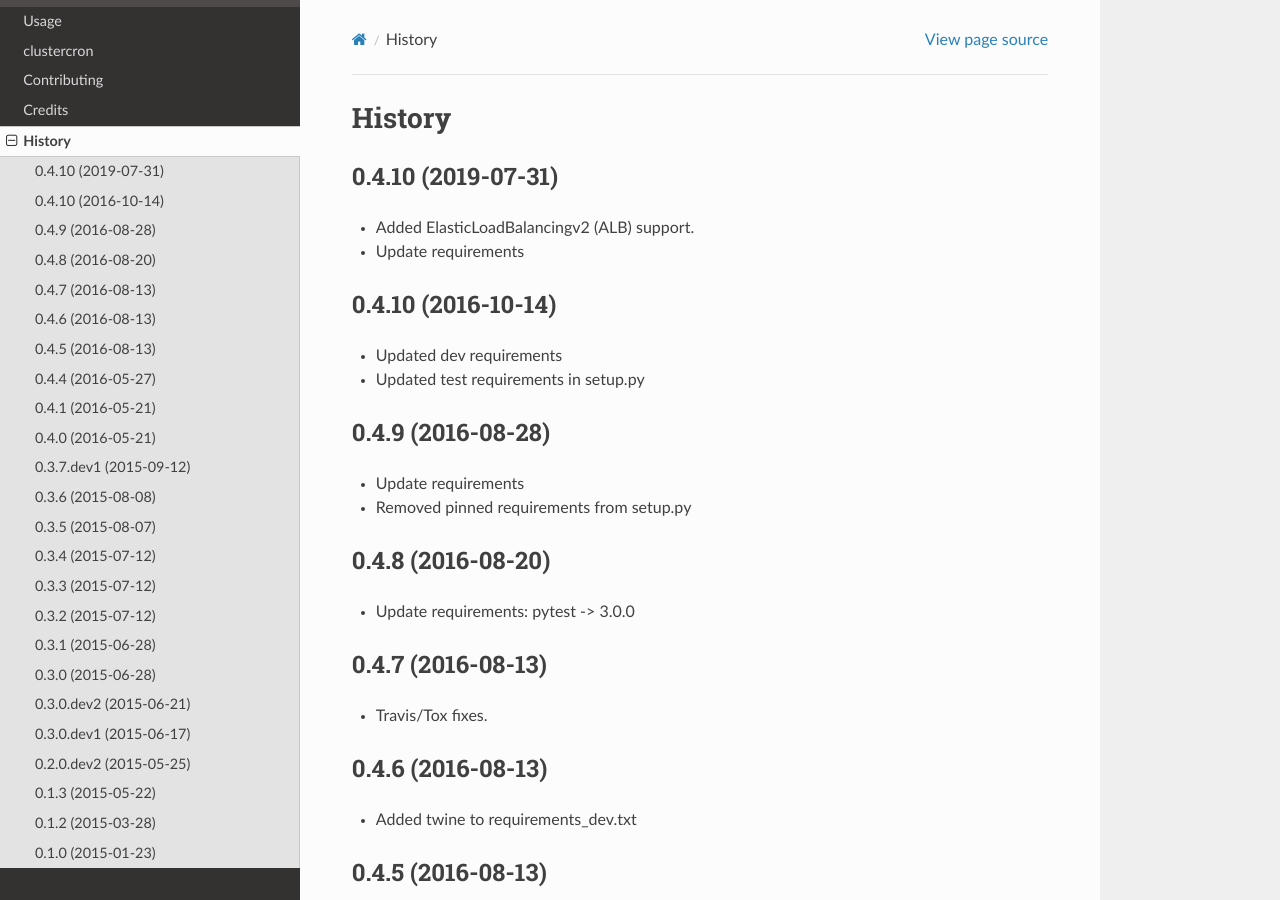
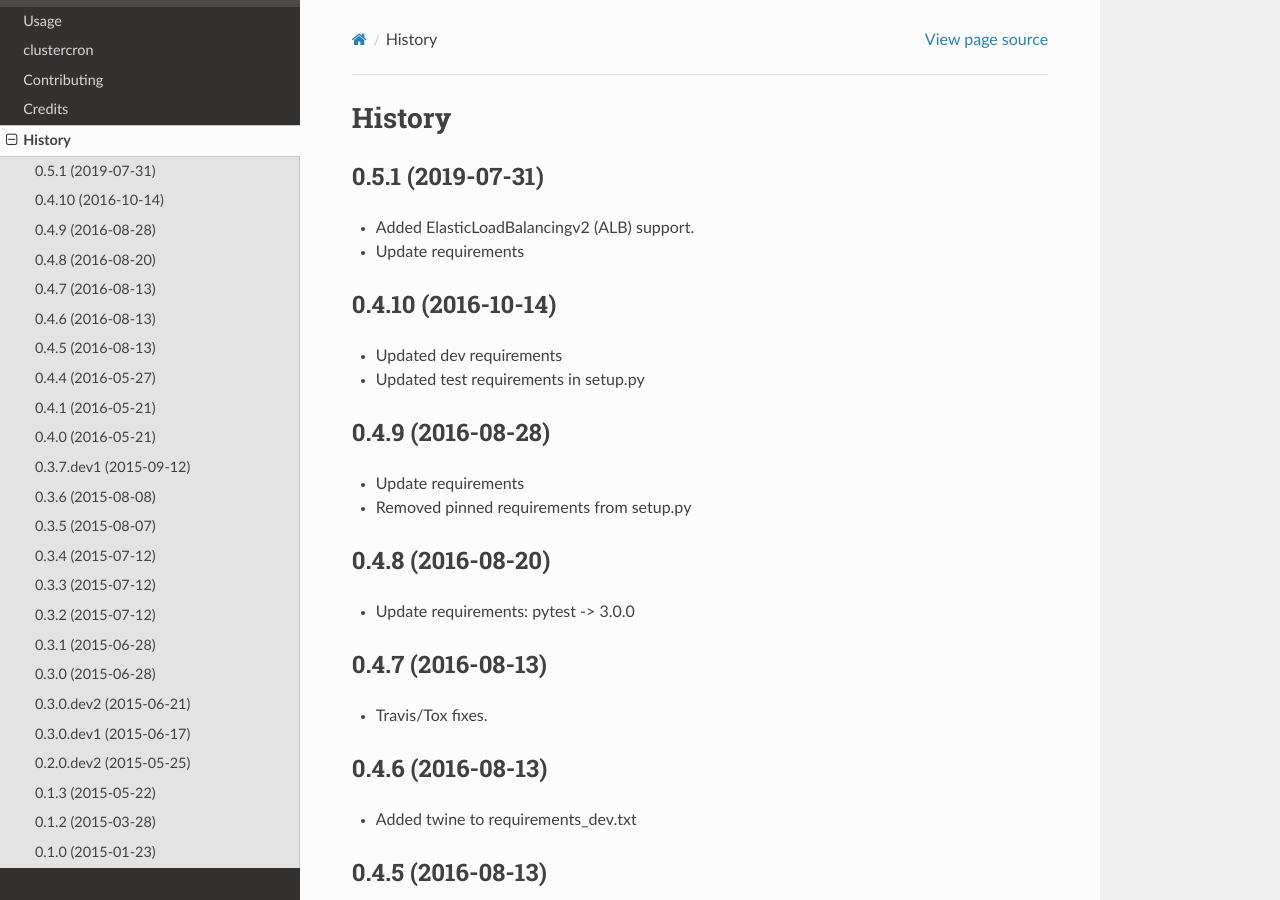
Before and after one commit to maartenq/clustercron, a Sphinx documentation site: the page built from docs/history.rst, in a window 1280 px wide and 900 px high. Built offline with Sphinx 7.4.7 and the Read the Docs theme 2.0.0, drawn with Linux system fonts in a browser that asks for light colours.

Commit message:
Changelog for upcoming release 0.5.1

```diff
--- a/HISTORY.rst
+++ b/HISTORY.rst
@@ -4,8 +4,8 @@
 History
 =======
 
-0.4.10 (2019-07-31)
--------------------
+0.5.1 (2019-07-31)
+------------------
 
 * Added ElasticLoadBalancingv2 (ALB) support.
 * Update requirements
--- a/docs/conf.py
+++ b/docs/conf.py
@@ -1,4 +1,7 @@
 # -*- coding: utf-8 -*-
+
+from __future__ import unicode_literals
+
 #
 # Configuration file for the Sphinx documentation builder.
 #
@@ -19,14 +22,14 @@
 
 # -- Project information -----------------------------------------------------
 
-project = u'Clustercron'
-copyright = u'2019, Maarten'
-author = u'Maarten'
+project = 'Clustercron'
+copyright = '2019, Maarten'
+author = 'Maarten'
 
 # The short X.Y version
-version = u''
+version = '0.5'
 # The full version, including alpha/beta/rc tags
-release = u'0.4.10'
+release = '0.5.1'
 
 
 # -- General configuration ---------------------------------------------------
@@ -64,7 +67,7 @@ language = None
 # List of patterns, relative to source directory, that match files and
 # directories to ignore when looking for source files.
 # This pattern also affects html_static_path and html_extra_path.
-exclude_patterns = [u'_build', 'Thumbs.db', '.DS_Store']
+exclude_patterns = ['_build', 'Thumbs.db', '.DS_Store']
 
 # The name of the Pygments (syntax highlighting) style to use.
 pygments_style = 'sphinx'
@@ -129,8 +132,8 @@ latex_elements = {
 # (source start file, target name, title,
 #  author, documentclass [howto, manual, or own class]).
 latex_documents = [
-    (master_doc, 'Clustercron.tex', u'Clustercron Documentation',
-     u'Maarten', 'manual'),
+    (master_doc, 'Clustercron.tex', 'Clustercron Documentation',
+     'Maarten', 'manual'),
 ]
 
 
@@ -139,7 +142,7 @@ latex_documents = [
 # One entry per manual page. List of tuples
 # (source start file, name, description, authors, manual section).
 man_pages = [
-    (master_doc, 'clustercron', u'Clustercron Documentation',
+    (master_doc, 'clustercron', 'Clustercron Documentation',
      [author], 1)
 ]
 
@@ -150,7 +153,7 @@ man_pages = [
 # (source start file, target name, title, author,
 #  dir menu entry, description, category)
 texinfo_documents = [
-    (master_doc, 'Clustercron', u'Clustercron Documentation',
+    (master_doc, 'Clustercron', 'Clustercron Documentation',
      author, 'Clustercron', 'One line description of project.',
      'Miscellaneous'),
 ]
```
